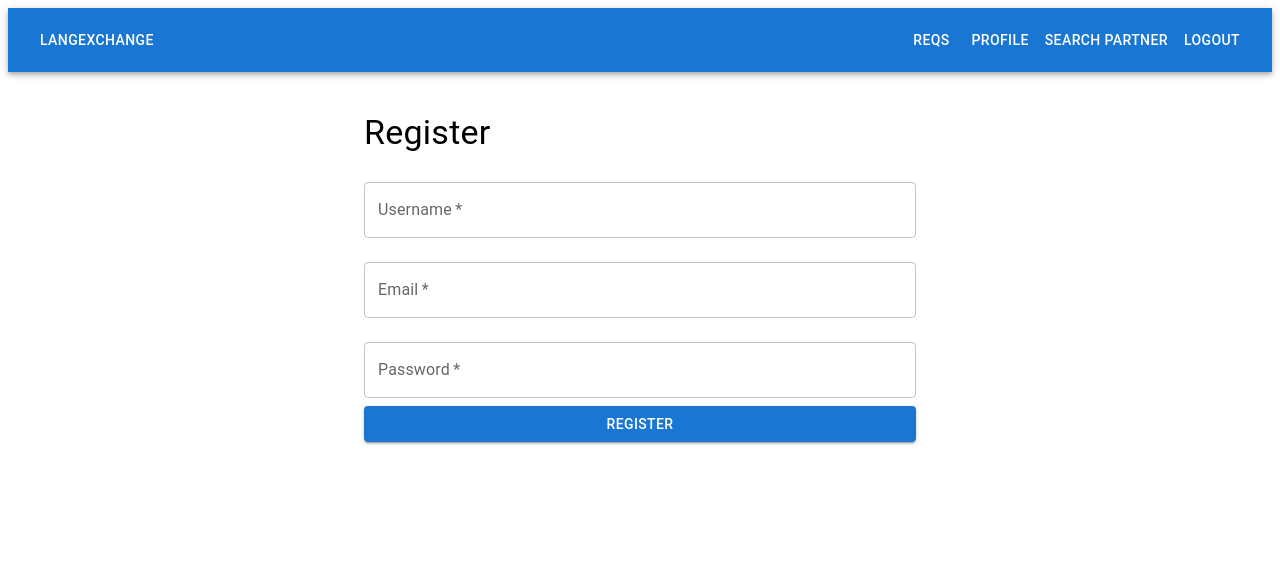
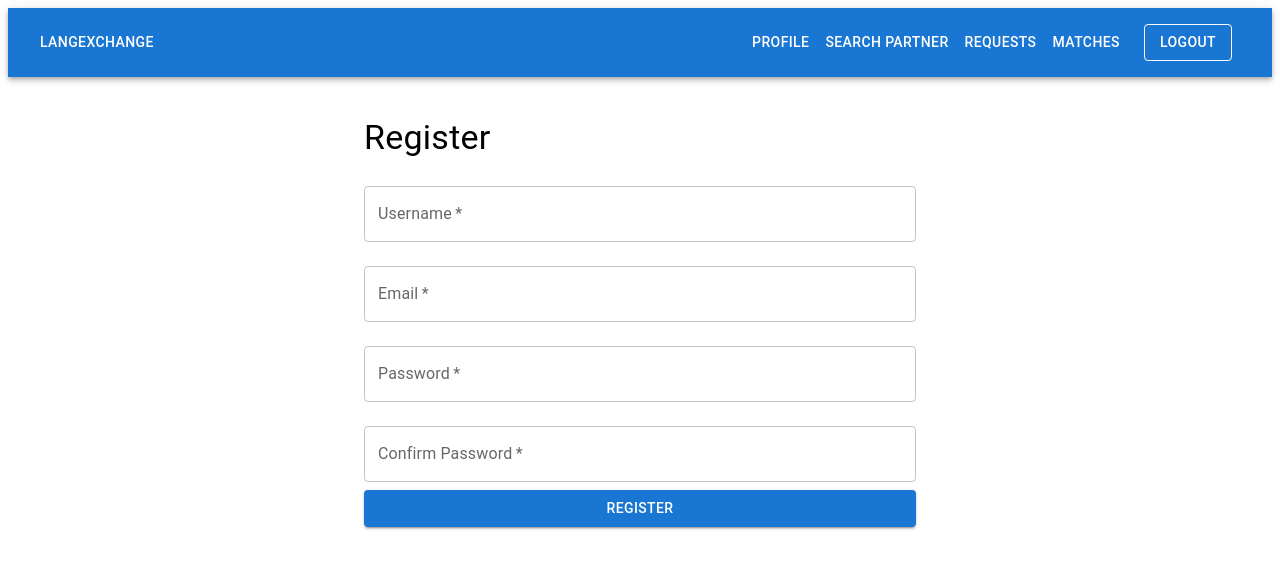
Before and after one commit to DoctorDevTool/language-exchange-frontend, a React (Create React App) app: page /register in a window 1280 px wide. Shown: the top 568 px of the page. Built offline with nearby package versions, Linux system fonts and the light colour scheme; no server answers; sample sign-in values are in the browser's storage.

Commit message:
added matches page

```diff
--- a/src/App.js
+++ b/src/App.js
@@ -6,6 +6,7 @@ import ProfilePage from './pages/ProfilePage';
 import PartnerSearchPage from './pages/PartnerSearchPage';
 import PartnersList from './components/PartnersList'
 import RequestsPage from './pages/RequestsPage';
+import MatchesPage from './pages/MatchesPage';
 import PrivateRoute from './components/PrivateRoute';
 import Navbar from './components/Navbar';
 
@@ -41,6 +42,14 @@ function App() {
                         </PrivateRoute>
                     }
                 />
+                <Route
+                    path='/matches'
+                    element={
+                        <PrivateRoute>
+                            <MatchesPage />
+                        </PrivateRoute>
+                    }
+                />
             </Routes>
         </>
     );
--- a/src/components/Navbar.js
+++ b/src/components/Navbar.js
@@ -35,13 +35,6 @@ const Navbar = () => {
                     <>
                         <Button
                             color='inherit'
-                            // onClick={getAccAndLang}
-                            component={Link}
-                            to='/requests'>
-                            reqs
-                        </Button>
-                        <Button
-                            color='inherit'
                             onClick={getAccAndLang}
                             component={Link}
                             to='/profile'>
@@ -54,7 +47,19 @@ const Navbar = () => {
                             to='/search'>
                             Search Partner
                         </Button>
-                        <Button color='inherit' onClick={handleLogout}>
+                        <Button
+                            color='inherit'
+                            component={Link}
+                            to='/requests'>
+                            Requests
+                        </Button>
+                        <Button
+                            color='inherit'
+                            component={Link}
+                            to='/matches'>
+                            Matches
+                        </Button>
+                        <Button color='inherit' variant='outlined' sx={{m:2}} onClick={handleLogout}>
                             Logout
                         </Button>
                     </>
@@ -63,7 +68,7 @@ const Navbar = () => {
                         <Button color='inherit' component={Link} to='/login'>
                             Login
                         </Button>
-                        <Button color='inherit' component={Link} to='/register'>
+                        <Button color='inherit' variant='outlined' sx={{m:2}} component={Link} to='/register'>
                             Register
                         </Button>
                     </>
--- a/src/features/requestsSlice.js
+++ b/src/features/requestsSlice.js
@@ -4,6 +4,7 @@ import {
     deleteReq,
     fetchIncoming,
     fetchOutgoing,
+    fetchMatches,
 } from '../services/requestService';
 
 const requestsSlice = createSlice({
@@ -45,6 +46,11 @@ const requestsSlice = createSlice({
                 state.status = 'succeeded';
                 state.error = null;
             })
+            .addCase(fetchMatches.fulfilled, (state, action) => {
+                state.matches = action.payload;
+                state.status = 'succeeded';
+                state.error = null;
+            })
             .addCase(deleteReq.fulfilled, (state, action) => {
                 state.outgoing = state.outgoing.filter(
                     (req) => req.id !== Number(action.payload)
--- a/src/pages/MatchesPage.js
+++ b/src/pages/MatchesPage.js
@@ -0,0 +1,29 @@
+import { useEffect } from 'react';
+import { useDispatch, useSelector } from 'react-redux';
+import { fetchMatches } from '../services/requestService';
+import { Card, Typography } from '@mui/material';
+
+const MatchesPage = () => {
+  const dispatch = useDispatch();
+  const  {matches, status}  = useSelector(state => state.reqs);
+
+  useEffect(() => {
+    dispatch(fetchMatches());
+  }, [dispatch]);
+
+  return (
+    <>
+      <Typography variant="h4" gutterBottom sx={{textAlign: 'center'}}>Your Matches</Typography>
+      {status === 'pending' && <p>Loading...</p>}
+      {matches?.map(match => (
+        <Card key={match.id} sx={{ p: 2, mb: 2, textAlign: 'center' }}>
+          <Typography>{match.fromUser.full_name}</Typography>
+          <Typography>{match.fromUser.email}</Typography>
+          <Typography>Was created on: {match.created_at.match(/^\d{4}-\d{2}-\d{2}/g)}</Typography>
+        </Card>
+      ))}
+    </>
+  );
+};
+
+export default MatchesPage;
--- a/src/pages/ProfilePage.js
+++ b/src/pages/ProfilePage.js
@@ -83,6 +83,7 @@ const ProfilePage = () => {
 
                     <Box sx={{ mt: 3 }}>
                         <Autocomplete
+                            sx={{ mt: 1 }}
                             multiple
                             options={availableLanguages?.map(
                                 (lang) => lang.name
@@ -95,7 +96,6 @@ const ProfilePage = () => {
                                     label='Select native languages'
                                 />
                             )}
-                            sx={{ mt: 1 }}
                         />
                         <Box sx={{ mt: 2 }}>
                             <Typography variant='subtitle1'>
--- a/src/pages/RegisterPage.js
+++ b/src/pages/RegisterPage.js
@@ -18,15 +18,26 @@ const RegisterPage = () => {
         full_name: '',
         email: '',
         password: '',
+        confirmPassword: '',
     });
+
+    const [localError, setLocalError] = useState(null);
 
     const handleChange = (e) => {
         setForm({ ...form, [e.target.name]: e.target.value });
+        setLocalError(null);
     };
 
     const handleSubmit = (e) => {
         e.preventDefault();
-        dispatch(register(form));
+
+        if (form.password !== form.confirmPassword) {
+            setLocalError('Passwords do not match.');
+            return;
+        }
+
+        const { confirmPassword, ...userData } = form;
+        dispatch(register(userData));
     };
 
     return (
@@ -35,6 +46,7 @@ const RegisterPage = () => {
                 <Typography variant='h4' gutterBottom>
                     Register
                 </Typography>
+                {localError && <Alert severity='error'>{localError}</Alert>}
                 {error && <Alert severity='error'>{error}</Alert>}
                 <form onSubmit={handleSubmit}>
                     <TextField
@@ -65,6 +77,17 @@ const RegisterPage = () => {
                         onChange={handleChange}
                         required
                     />
+                    <TextField
+                        fullWidth
+                        label='Confirm Password'
+                        name='confirmPassword'
+                        type='password'
+                        margin='normal'
+                        value={form.confirmPassword}
+                        onChange={handleChange}
+                        required
+                    />
+
                     <Button
                         type='submit'
                         variant='contained'
--- a/src/services/requestService.js
+++ b/src/services/requestService.js
@@ -112,6 +112,7 @@ export const acceptReq = createAsyncThunk(
         }
     }
 );
+
 export const declineReq = createAsyncThunk(
     'requests/:id/decline',
     async (reqId, thunkAPI) => {
@@ -136,3 +137,22 @@ export const declineReq = createAsyncThunk(
         }
     }
 );
+
+export const fetchMatches = createAsyncThunk(
+    'requests/matches',
+    async (thunkAPI) => {
+        try {
+            const res = await axios.get(`${API_URL}/requests/matches`, {
+                headers: {
+                    Authorization: `Bearer ${localStorage.getItem('token')}`,
+                },
+            });
+
+            return res.data;
+        } catch (err) {
+            return thunkAPI.rejectWithValue(
+                err.response.data.message || err.message
+            );
+        }
+    }
+);
```
